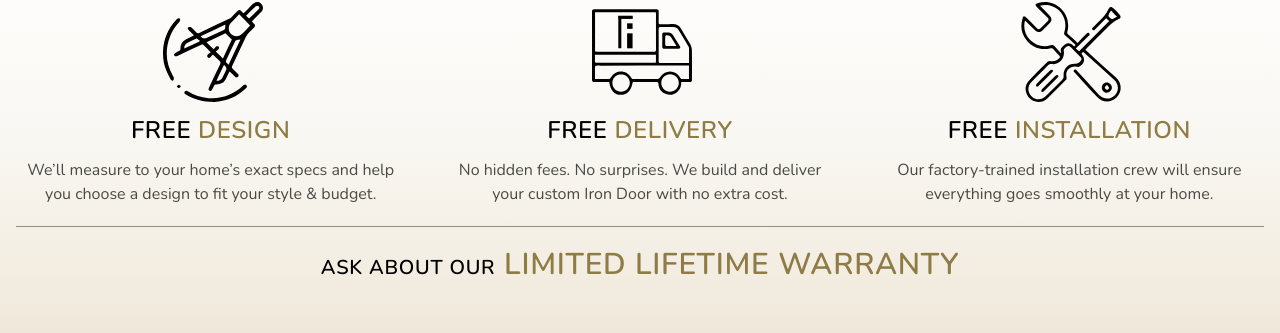
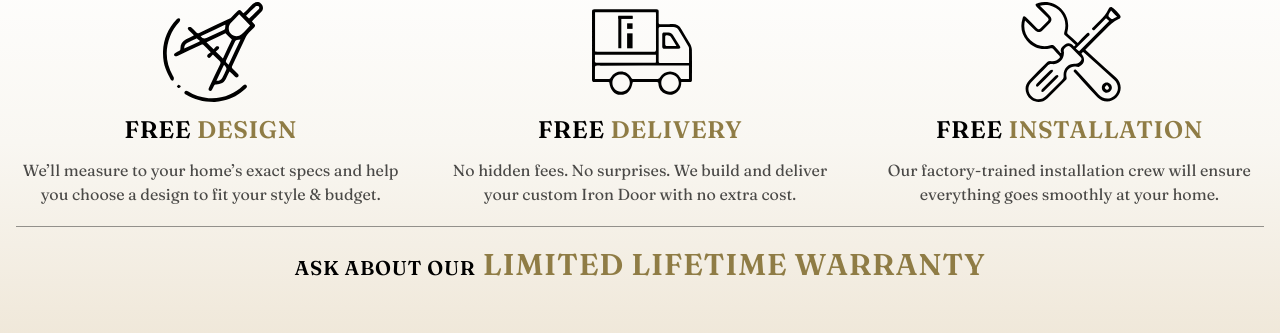
Before and after one commit to ankitNegiDev/Imperial-GateCraft, a Next.js app: page / in a window 1280 px wide. Shown: the part 1824-2157 px from the top of the page. Built offline with nearby package versions, Linux system fonts and the light colour scheme.

Commit message:
changed the fonts

```diff
--- a/app/components/BenefitsSection.jsx
+++ b/app/components/BenefitsSection.jsx
@@ -1,12 +1,12 @@
 "use client";
 
 import React from "react";
-import { Nunito } from "next/font/google";
+// import { Nunito } from "next/font/google";
 
-const nunito = Nunito({
-    subsets: ["latin"],
-    weight: ["400", "600", "700"],
-});
+// const nunito = Nunito({
+//     subsets: ["latin"],
+//     weight: ["400", "600", "700"],
+// });
 
 function BenefitsSection() {
     return (
@@ -27,11 +27,11 @@ function BenefitsSection() {
                             <DesignIcon />
                         </div>
 
-                        <h3 className={`${nunito.className} text-2xl font-semibold tracking-wide text-black`}>
+                        <h3 className="text-2xl font-semibold tracking-wide text-black">
                             FREE <span className="text-[#8f7c45]">DESIGN</span>
                         </h3>
 
-                        <p className={`${nunito.className} mt-3 text-black/70 text-base max-w-lg`}>
+                        <p className="mt-3 text-black/70 text-base max-w-lg">
                             We’ll measure to your home’s exact specs and help you
                             choose a design to fit your style & budget.
                         </p>
@@ -43,11 +43,11 @@ function BenefitsSection() {
                             <DeliveryIcon />
                         </div>
 
-                        <h3 className={`${nunito.className} text-2xl font-semibold tracking-wide text-black`}>
+                        <h3 className="text-2xl font-semibold tracking-wide text-black">
                             FREE <span className="text-[#8f7c45]">DELIVERY</span>
                         </h3>
 
-                        <p className={`${nunito.className} mt-3 text-black/70 text-base max-w-lg`}>
+                        <p className="mt-3 text-black/70 text-base max-w-lg">
                             No hidden fees. No surprises. We build and deliver
                             your custom Iron Door with no extra cost.
                         </p>
@@ -59,12 +59,12 @@ function BenefitsSection() {
                             <InstallIcon />
                         </div>
 
-                        <h3 className={`${nunito.className} text-2xl font-semibold tracking-wide text-black`}>
+                        <h3 className="text-2xl font-semibold tracking-wide text-black">
                             FREE <span className="text-[#8f7c45]">INSTALLATION</span>
                         </h3>
 
 
-                        <p className={`${nunito.className} mt-3 text-black/70 text-base max-w-lg`}>
+                        <p className="mt-3 text-black/70 text-base max-w-lg">
                             Our factory-trained installation crew will ensure
                             everything goes smoothly at your home.
                         </p>
@@ -75,7 +75,7 @@ function BenefitsSection() {
                 <div className="w-full border-b border-black/40 my-5"></div>
 
                 {/* WARRANTY SECTION */}
-                <h2 className={`${nunito.className} text-center md:text-3xl font-semibold tracking-wide text-black`}>
+                <h2 className="text-center md:text-3xl font-semibold tracking-wide text-black">
                     <span className="text-xl md:text-xl uppercase">ASK ABOUT OUR</span>{" "}
                     <span className="text-2xl md:text-3xl text-[#8f7c45]">LIMITED LIFETIME WARRANTY</span>
                 </h2>
```
